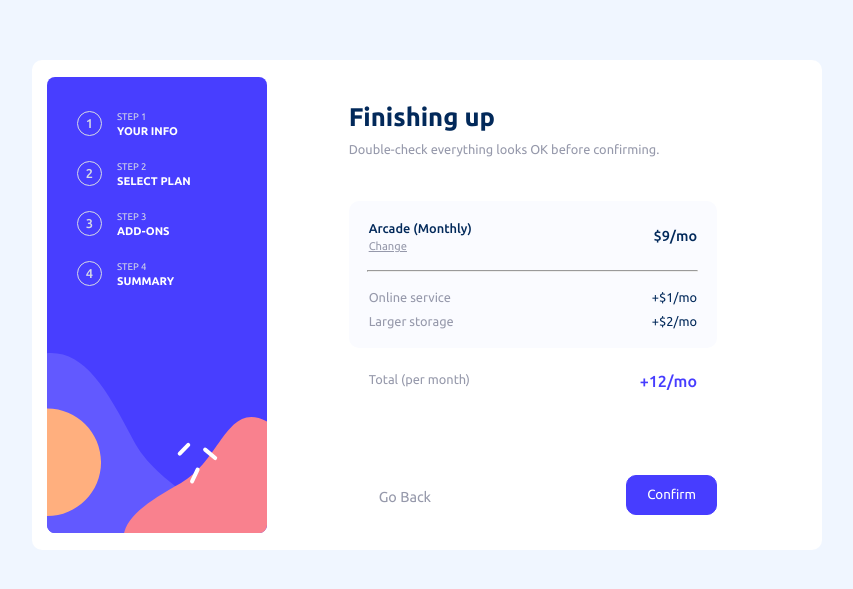
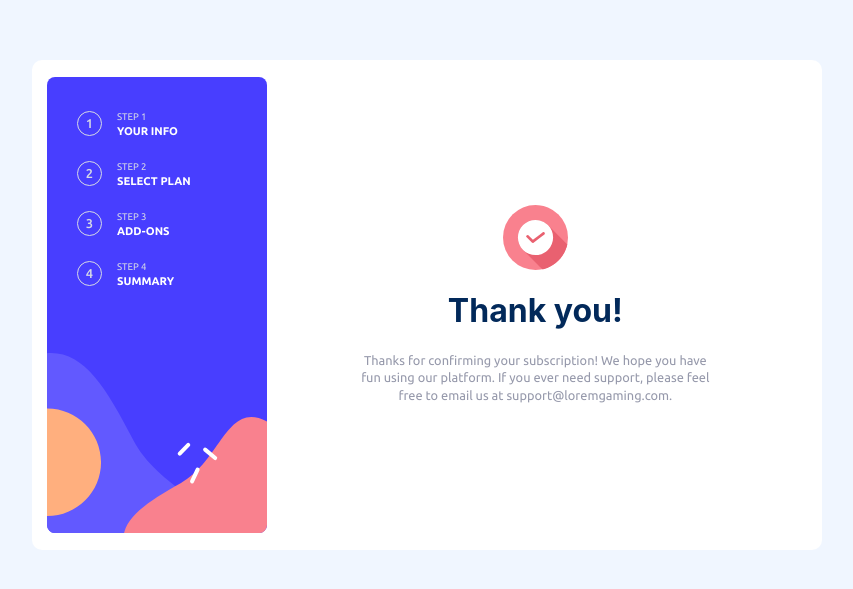
Before and after one commit to MatheusGh0st/FrontEndMentor-Challenges, a React (Create React App) app in the folder mult-step-form/: page / in a window 1280 px wide. Shown: the part 105-694 px from the top of the page, without its empty margins (223-1076 px from the left). Built offline with nearby package versions, Linux system fonts and the light colour scheme.

Commit message:
finish fifth screen and styles

```diff
--- a/mult-step-form/src/App.jsx
+++ b/mult-step-form/src/App.jsx
@@ -4,6 +4,7 @@ import PersonalInfo from './components/PersonalInfo';
 import SelectPlan from "./components/SelectPlan";
 import PickAddOns from './components/PickAddOns';
 import FinishUp from './components/FinishUp';
+import ThankYou from "./components/ThankYou";
 import './App.css';
 
 function App() {
@@ -11,10 +12,11 @@ function App() {
     <BrowserRouter>
       <Routes>
         <Route path='/' element={<Layout />}>
-          <Route index element={<FinishUp />} />
+          <Route index element={<ThankYou/>} />
+          {/* <Route index element={<PersonalInfo />} /> */}
           {/* <Route index element={<SelectPlan/>} /> */}
-          {/* <Route index element={<PersonalInfo />} /> */}
           {/* <Route index element={<PickAddOns />} /> */}
+          {/* <Route index element={<FinishUp />} /> */}
         </Route>
       </Routes>
     </BrowserRouter>
--- /dev/null
+++ b/mult-step-form/src/components/ThankYou.css
@@ -0,0 +1,36 @@
+:root {
+    --marine-blue: hsl(213, 96%, 18%);
+    --purplish-blue: hsl(243, 100%, 62%);
+    --pastel-blue: hsl(228, 100%, 84%);
+    --light-blue: hsl(206, 94%, 87%);
+    --strawberry-red: hsl(354, 84%, 57%);
+    --cool-gray: hsl(231, 11%, 63%);
+    --light-gray: hsl(229, 24%, 87%);
+    --magnolia: hsl(217, 100%, 97%);
+    --alabaster: hsl(231, 100%, 99%);
+    --white: hsl(0, 0%, 100%);
+}
+
+.thank-container {
+    display: flex;
+    flex-direction: column;
+    justify-content: center;
+    align-items: center;
+    align-self: center;
+    padding: 15px 95px 15px 55px;
+}
+
+.img-thank {
+    width: 65px;
+    height: 65px;
+}
+
+.h1-thank {
+    font-size: 2rem;
+    color: var(--marine-blue);
+}
+
+.text-thank {
+    font-size: 0.8rem;
+    line-height: 1.4;
+}
--- /dev/null
+++ b/mult-step-form/src/components/ThankYou.jsx
@@ -0,0 +1,15 @@
+import React from "react";
+import "./ThankYou.css";
+import iconThankYou from "../assets/images/icon-thank-you.svg";
+
+export default function ThankYou() {
+    return (
+        <div className="thank-container">
+            <img className="img-thank" src={iconThankYou}></img>
+            <h1 className="h1-thank">Thank you!</h1>
+            <p className="text-thank">Thanks for confirming your subscription! We hope you have</p>
+            <p className="text-thank">fun using our platform. If you ever need support, please feel</p>
+            <p className="text-thank">free to email us at support@loremgaming.com.</p>
+        </div>
+    );
+}
```
